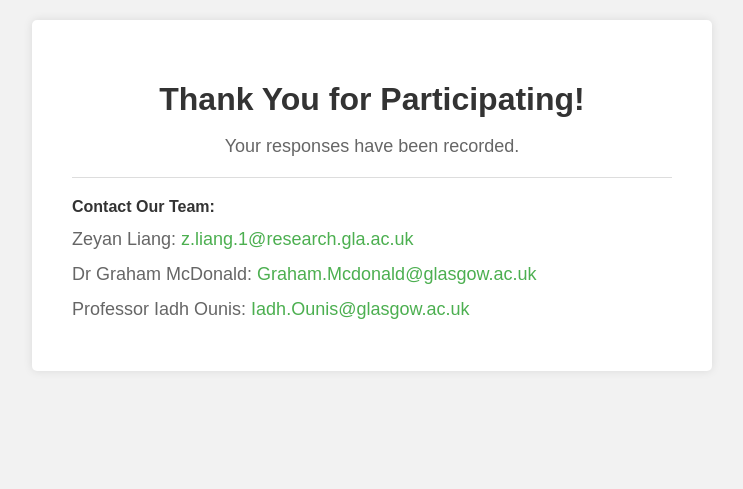
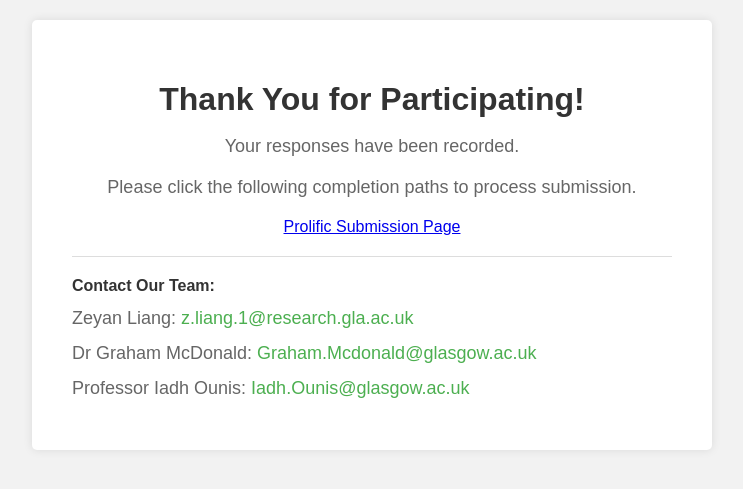
Before and after one commit to LIANGZEYAN/IR_UserCaseStudy.github.io, a Flask app: page /thanks in a window 1280 px wide. Shown: the top 489 px of the page, without its empty margins (268-1011 px from the left). Run offline with Flask 2, Linux system fonts and the light colour scheme; data that the repository does not hold is empty.

Commit message:
Update thanks.html

```diff
--- a/templates/thanks.html
+++ b/templates/thanks.html
@@ -58,6 +58,8 @@
   <div class="container">
     <h1>Thank You for Participating!</h1>
     <p>Your responses have been recorded.</p>
+    <p>Please click the following completion paths to process submission.</p>
+    <a href="https://app.prolific.com/submissions/complete?cc=CF6I53VV">Prolific Submission Page</a>
     <div class="contact">
       <div class="contacts-title">Contact Our Team:</div>
       <p>Zeyan Liang: <a href="mailto:z.liang.1@research.gla.ac.uk">z.liang.1@research.gla.ac.uk</a></p>
```
